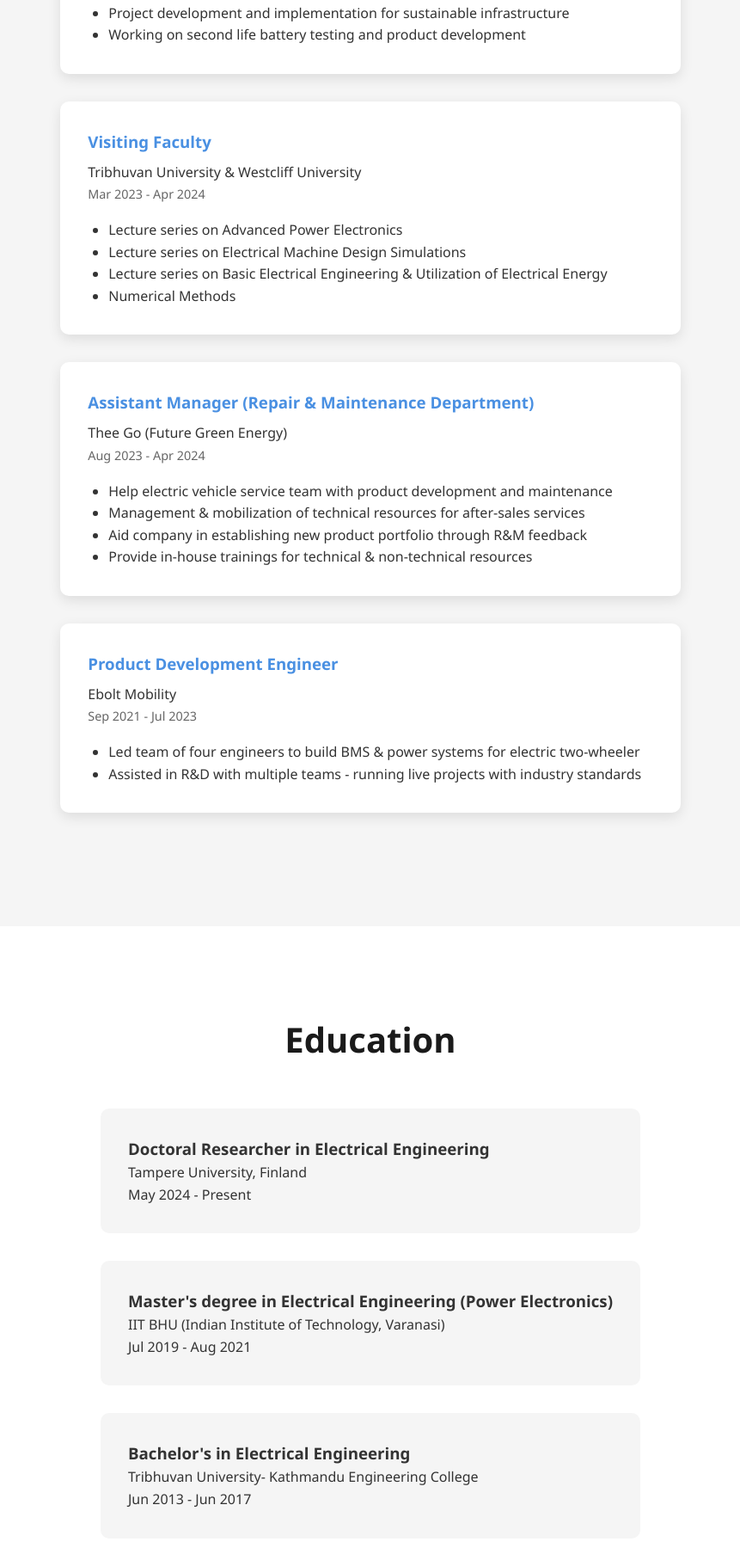
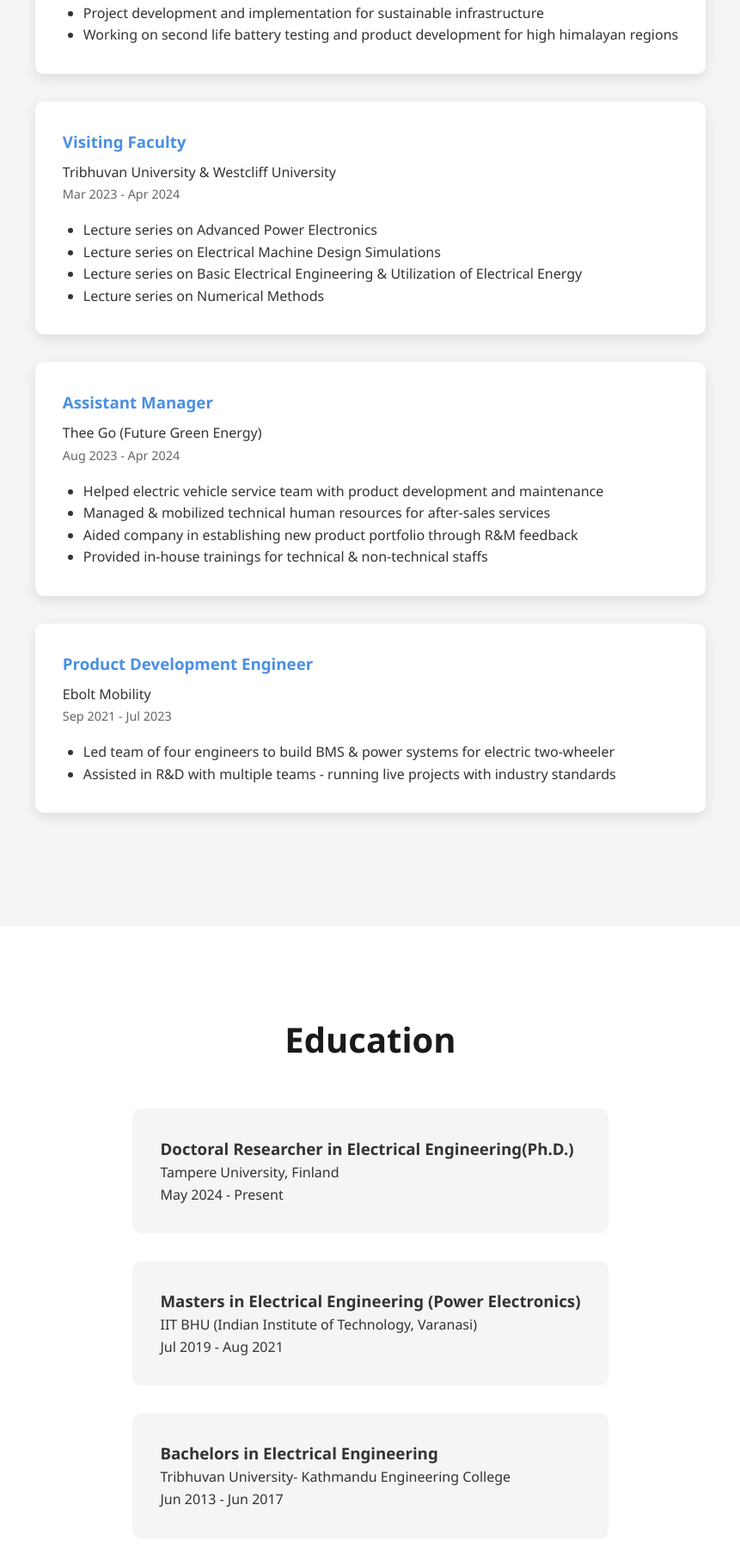
Before and after one commit to Viswashhh/Webprofile, a website: page index.html in a window 1280 px wide. Shown: the part 2573-4380 px from the top of the page at 86% size, without its empty margins (209-1070 px from the left). Drawn offline with nearby package versions, Linux system fonts and the light colour scheme; no server answers.

```diff
--- a/index.html
+++ b/index.html
@@ -68,7 +68,7 @@
                 <p>Tampere University</p>
                 <span>May 2024 - Present</span>
                 <ul>
-                    <li>Research focus on galvanically isolated DC-DC converters and silicon-carbide devices</li>
+                    <li>Research on dual active bridge converters, magnetics design and silicon-carbide devices</li>
                 </ul>
             </div>
             <div class="timeline-item">
@@ -77,7 +77,7 @@
                 <span>May 2024 - Present</span>
                 <ul>
                     <li>Project development and implementation for sustainable infrastructure</li>
-                    <li>Working on second life battery testing and product development</li>
+                    <li>Working on second life battery testing and product development for high himalayan regions</li>
                 </ul>
             </div>
             <div class="timeline-item">
@@ -88,18 +88,18 @@
                     <li>Lecture series on Advanced Power Electronics</li>
                     <li>Lecture series on Electrical Machine Design Simulations</li>
                     <li>Lecture series on Basic Electrical Engineering & Utilization of Electrical Energy</li>
-                    <li>Numerical Methods</li>
+                    <li>Lecture series on Numerical Methods</li>
                 </ul>
             </div>
             <div class="timeline-item">
-                <h3>Assistant Manager (Repair & Maintenance Department)</h3>
+                <h3>Assistant Manager</h3>
                 <p>Thee Go (Future Green Energy)</p>
                 <span>Aug 2023 - Apr 2024</span>
                 <ul>
-                    <li>Help electric vehicle service team with product development and maintenance</li>
-                    <li>Management & mobilization of technical resources for after-sales services</li>
-                    <li>Aid company in establishing new product portfolio through R&M feedback</li>
-                    <li>Provide in-house trainings for technical & non-technical resources</li>
+                    <li>Helped electric vehicle service team with product development and maintenance</li>
+                    <li>Managed & mobilized technical human resources for after-sales services</li>
+                    <li>Aided company in establishing new product portfolio through R&M feedback</li>
+                    <li>Provided in-house trainings for technical & non-technical staffs</li>
                 </ul>
             </div>
             <div class="timeline-item">
@@ -118,17 +118,17 @@
         <h2 class="section-title" data-aos="fade-up">Education</h2>
         <div class="education-items" data-aos="fade-up">
             <div class="education-item">
-                <h3>Doctoral Researcher in Electrical Engineering</h3>
+                <h3>Doctoral Researcher in Electrical Engineering(Ph.D.)</h3>
                 <p>Tampere University, Finland</p>
                 <span>May 2024 - Present</span>
             </div>
             <div class="education-item">
-                <h3>Master's degree in Electrical Engineering (Power Electronics)</h3>
+                <h3>Masters in Electrical Engineering (Power Electronics)</h3>
                 <p>IIT BHU (Indian Institute of Technology, Varanasi)</p>
                 <span>Jul 2019 - Aug 2021</span>
             </div>
             <div class="education-item">
-                <h3>Bachelor's in Electrical Engineering</h3>
+                <h3>Bachelors in Electrical Engineering</h3>
                 <p>Tribhuvan University- Kathmandu Engineering College</p>
                 <span>Jun 2013 - Jun 2017</span>
             </div>
@@ -143,11 +143,9 @@
                 <ul>
                     <li>Ansys Maxwell</li>
                     <li>Ansys Q3D</li>
-                    <li>Ansys Icepack</li>
                     <li>Matlab</li>
                     <li>Simulink</li>
                     <li>LTspice</li>
-                    <li>Imperix</li>
                     <li>NIDAQ</li>
                     <li>TI DSP</li>
                 </ul>
@@ -168,7 +166,7 @@
                     <li>CSS</li>
                     <li>Latex</li>
                     <li>Python</li>
-                    <li>Youtube Content</li>
+                    <li>Data Science</li>
                 </ul>
             </div>
         </div>
```
